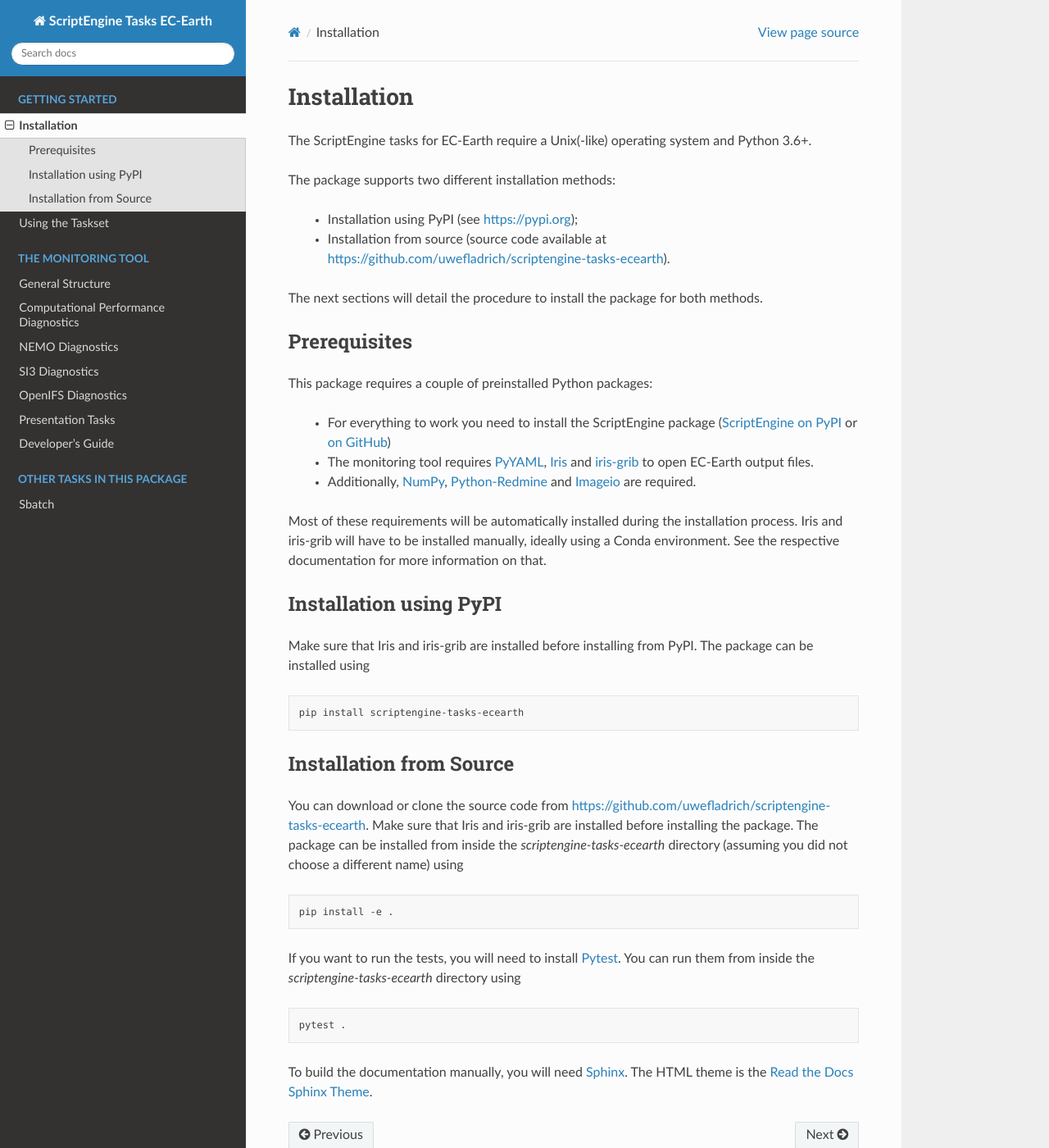
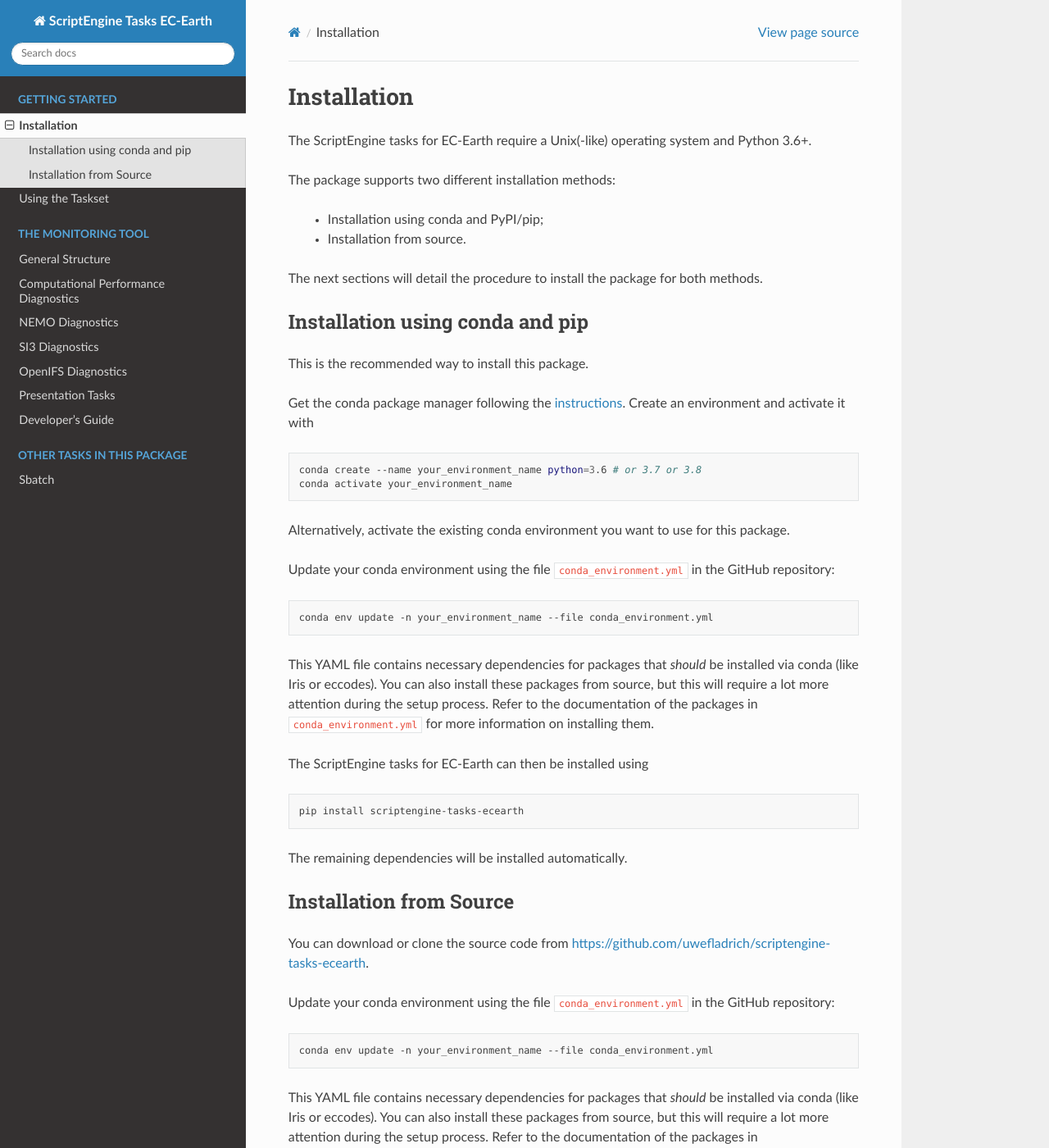
Before and after one commit to uwefladrich/scriptengine-tasks-ecearth, a Sphinx documentation site: the page built from docs/sphinx/source/getting-started/installation.rst, in a window 1280 px wide and 1400 px high. Shown: the whole window at 82% size. Built offline with Sphinx 7.4.7 and the Read the Docs theme 2.0.0, drawn with Linux system fonts in a browser that asks for light colours; some of the changed text lies outside the part shown.

Commit message:
Update Documentation
- update installation guide
- add internal structure to developer guide (#94)

```diff
--- a/docs/sphinx/source/getting-started/installation.rst
+++ b/docs/sphinx/source/getting-started/installation.rst
@@ -6,42 +6,58 @@ The ScriptEngine tasks for EC-Earth require a Unix(-like) operating system and P
 
 The package supports two different installation methods:
 
-    * Installation using PyPI (see https://pypi.org);
-    * Installation from source (source code available at https://github.com/uwefladrich/scriptengine-tasks-ecearth).
+    * Installation using conda and PyPI/pip;
+    * Installation from source.
 
 The next sections will detail the procedure to install the package for both methods.
 
 .. highlight:: bash
 
-Prerequisites
-=============
+Installation using conda and pip
+================================
 
-This package requires a couple of preinstalled Python packages:
+This is the recommended way to install this package.
 
-    * For everything to work you need to install the ScriptEngine package (`ScriptEngine on PyPI`_ or `on GitHub`_)
-    * The monitoring tool requires PyYAML_, Iris_ and iris-grib_ to open EC-Earth output files.
-    * Additionally, NumPy_, Python-Redmine_ and Imageio_ are required.
+Get the conda package manager following the `instructions`_.
+Create an environment and activate it with
 
-Most of these requirements will be automatically installed during the installation process.
-Iris and iris-grib will have to be installed manually, ideally using a Conda environment.
-See the respective documentation for more information on that.
+::
 
-Installation using PyPI
-=======================
+    conda create --name your_environment_name python=3.6 # or 3.7 or 3.8
+    conda activate your_environment_name
 
-Make sure that Iris and iris-grib are installed before installing from PyPI.
-The package can be installed using
+Alternatively, activate the existing conda environment you want to use for this package.
+
+Update your conda environment using the file ``conda_environment.yml`` in the GitHub repository::
+
+    conda env update -n your_environment_name --file conda_environment.yml
+
+This YAML file contains necessary dependencies for packages that *should* be installed via conda (like Iris or eccodes).
+You can also install these packages from source, but this will require a lot more attention during the setup process.
+Refer to the documentation of the packages in ``conda_environment.yml`` for more information on installing them.
+
+The ScriptEngine tasks for EC-Earth can then be installed using
 
 ::
 
     pip install scriptengine-tasks-ecearth
+
+The remaining dependencies will be installed automatically.
 
 
 Installation from Source
 ========================
 
 You can download or clone the source code from https://github.com/uwefladrich/scriptengine-tasks-ecearth.
-Make sure that Iris and iris-grib are installed before installing the package.
+
+Update your conda environment using the file ``conda_environment.yml`` in the GitHub repository::
+
+    conda env update -n your_environment_name --file conda_environment.yml
+
+This YAML file contains necessary dependencies for packages that *should* be installed via conda (like Iris or eccodes).
+You can also install these packages from source, but this will require a lot more attention during the setup process.
+Refer to the documentation of the packages in ``conda_environment.yml`` for more information on installing them.
+
 The package can be installed from inside the *scriptengine-tasks-ecearth* directory (assuming you did not choose a different name) using
 
 ::
@@ -58,16 +74,8 @@ You can run them from inside the *scriptengine-tasks-ecearth* directory using
 To build the documentation manually, you will need Sphinx_.
 The HTML theme is the `Read the Docs Sphinx Theme`_.
 
-
-
-.. _ScriptEngine on PyPI: https://pypi.org/project/scriptengine/
+.. _instructions: https://docs.conda.io/projects/conda/en/latest/user-guide/install/
 .. _on GitHub: https://github.com/uwefladrich/scriptengine
-.. _PyYAML: https://pyyaml.org/
-.. _Iris: https://scitools.org.uk/iris/docs/latest/
-.. _iris-grib: https://github.com/SciTools/iris-grib
-.. _NumPy: https://numpy.org/
-.. _Python-Redmine: https://python-redmine.com/
-.. _Imageio: http://imageio.github.io/
 .. _Pytest: https://docs.pytest.org/en/latest
 .. _Sphinx: https://www.sphinx-doc.org/
 .. _Read the Docs Sphinx Theme:  https://sphinx-rtd-theme.readthedocs.io/en/stable/index.html
```
Also changed, not shown: docs/sphinx/source/tasks/monitoring/developer-guide.rst (+21 -0 lines), docs/sphinx/source/tasks/monitoring/class_diagram.png (added).
